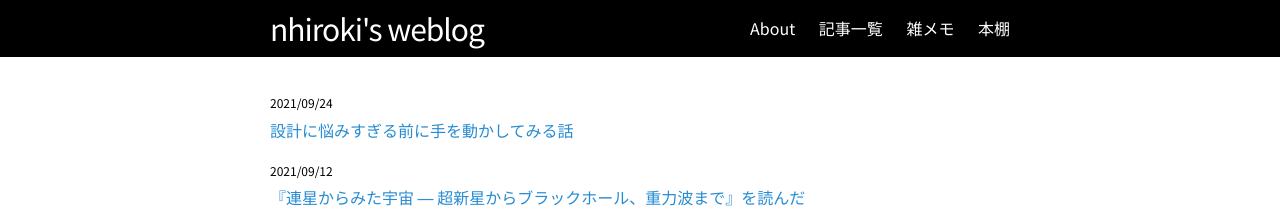
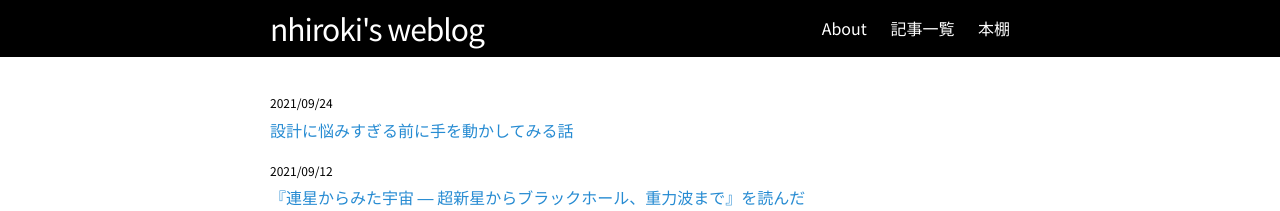
Before and after one commit to nhiroki/nhiroki.github.io, a Jekyll site: the page built from index.html, in a window 1280 px wide and 900 px high. Shown: the top 211 px of the window. Built offline with Jekyll 4.4.1, drawn with Linux system fonts in a browser that asks for light colours.

Commit message:
Remove the link to the scrapbox

```diff
--- a/_includes/header.html
+++ b/_includes/header.html
@@ -16,7 +16,6 @@
       <div class="trigger">
         <a class="page-link" href="/about">About</a>
         <a class="page-link" href="/">記事一覧</a>
-        <a class="page-link" href="https://scrapbox.io/nhiroki-public/">雑メモ</a>
         <a class="page-link" href="/books">本棚</a>
       </div>
     </nav>
```
